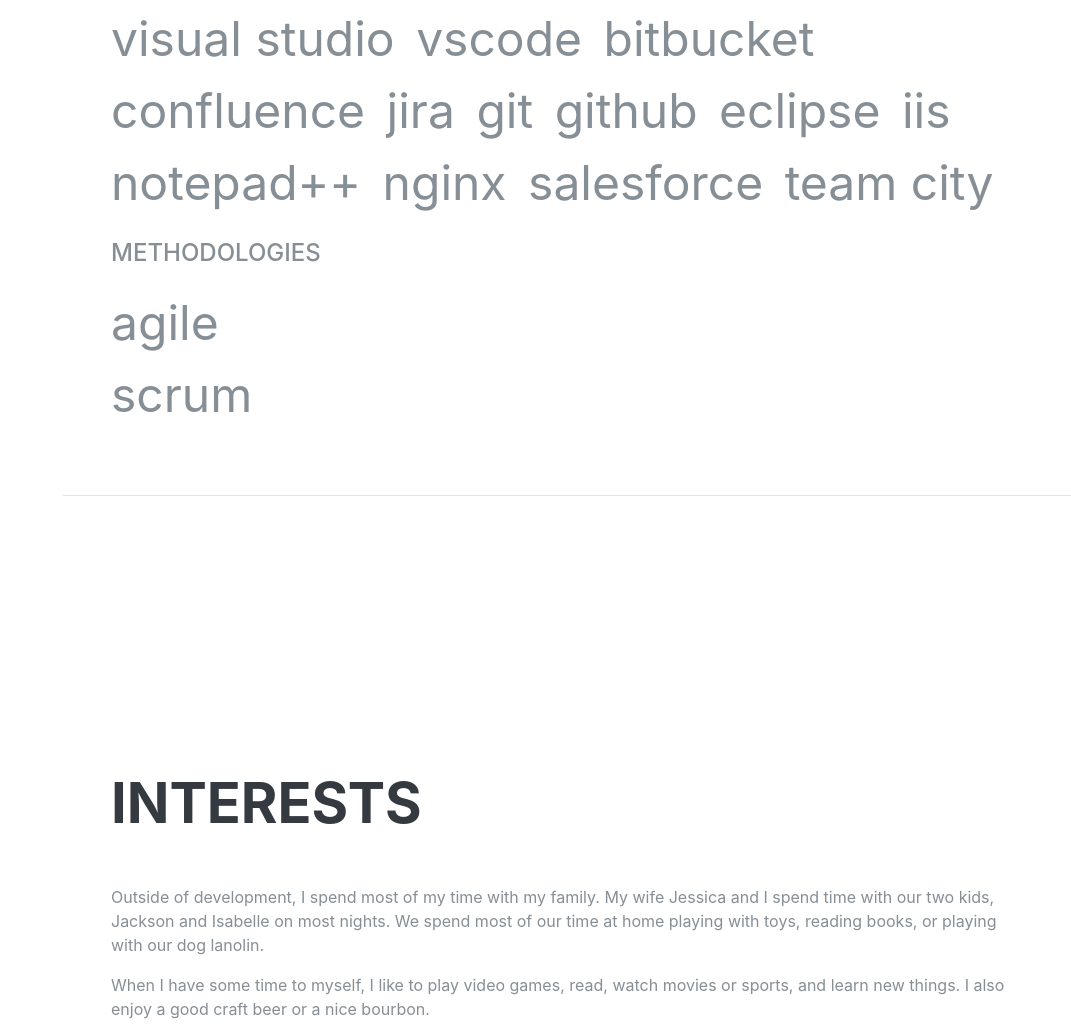
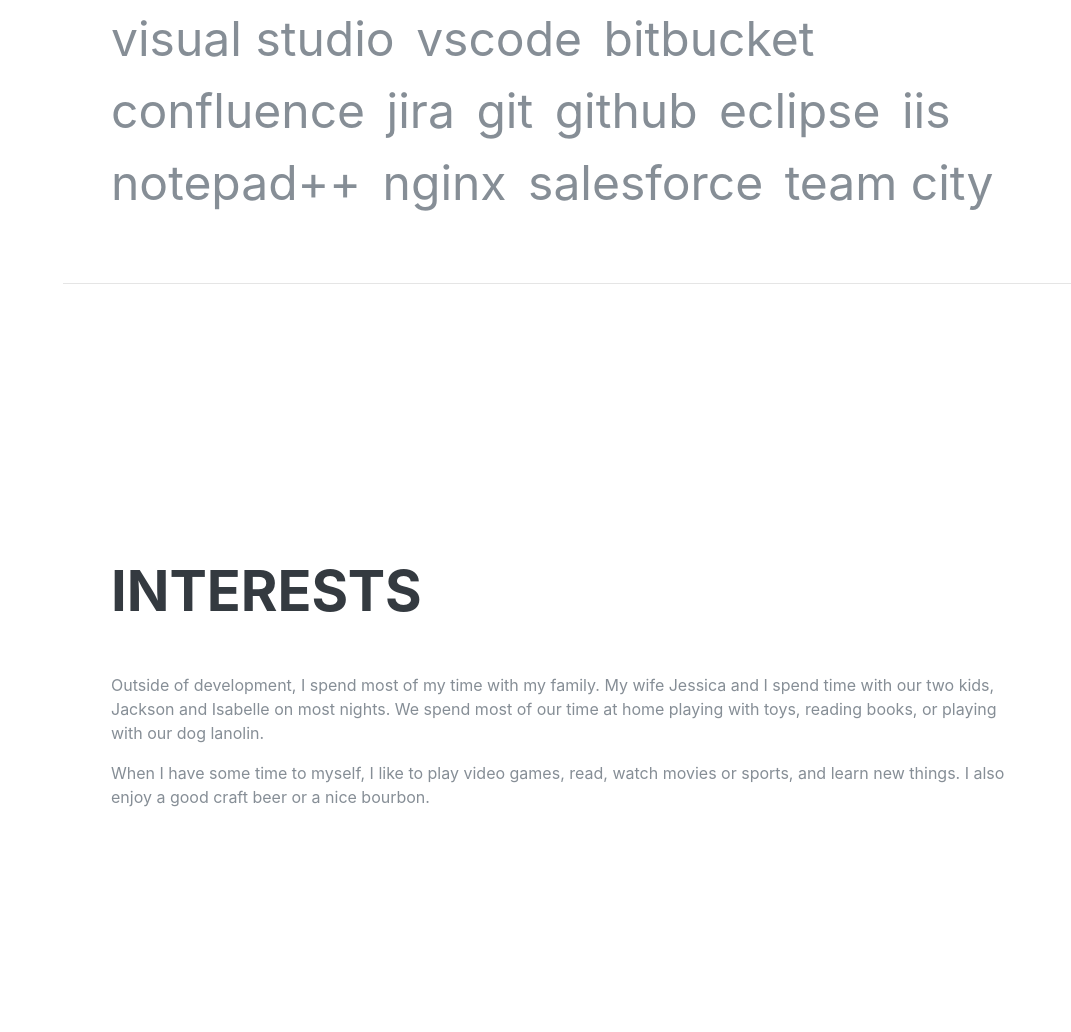
Before and after one commit to bfellers/bfellers.github.io, a plain HTML site: page index.html in a window 1280 px wide. Shown: the part 4025-5057 px from the top of the page, without its empty margins (209-1280 px from the left). Drawn offline with Linux system fonts and the light colour scheme; a web font is replaced by a local one.

Commit message:
removes methodologies

```diff
--- a/index.html
+++ b/index.html
@@ -344,16 +344,6 @@
                         team city
                     </li>
                 </ul>
-
-                <div class="subheading mb-3">Methodologies</div>
-                <ul class="list-inline dev-icons">
-                    <li>
-                        agile
-                    </li>
-                    <li>
-                        scrum
-                    </li>
-                </ul>
             </div>
     </div>
 
```
